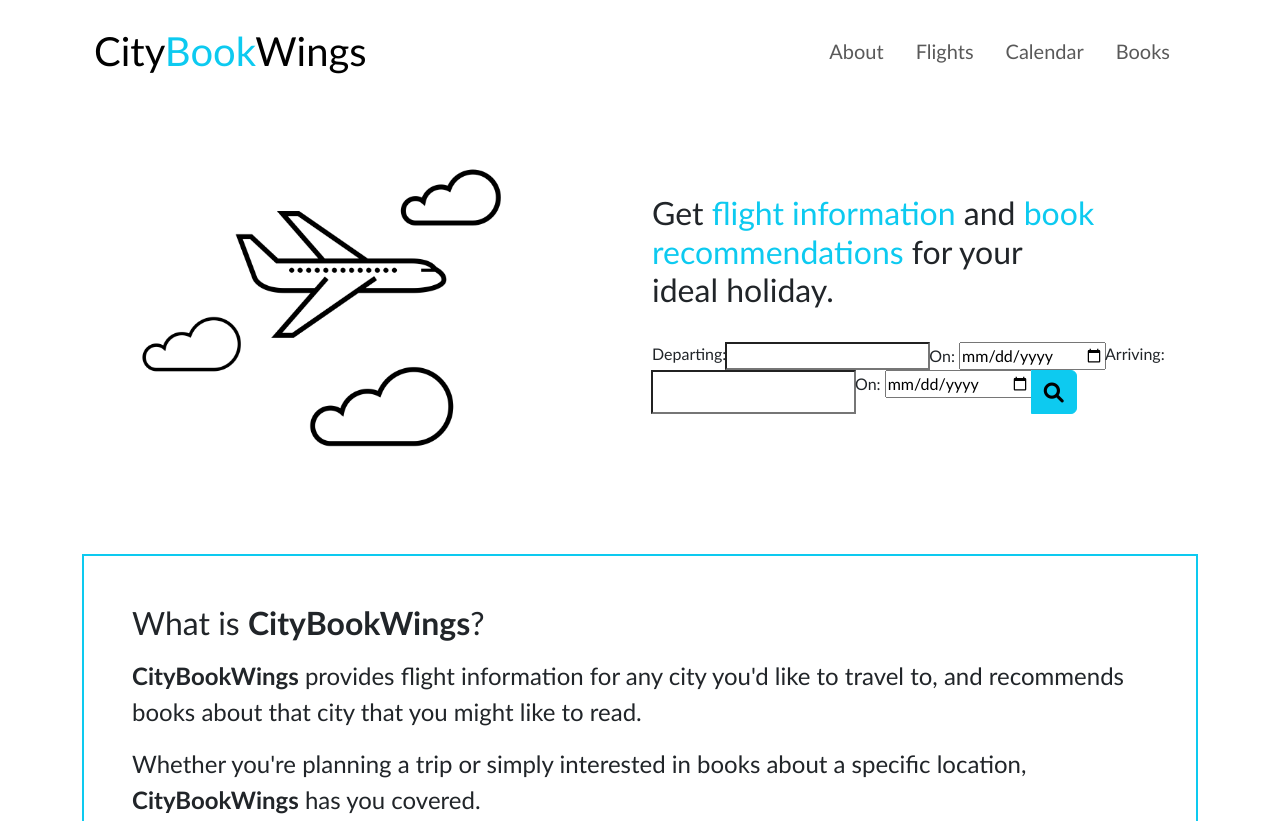
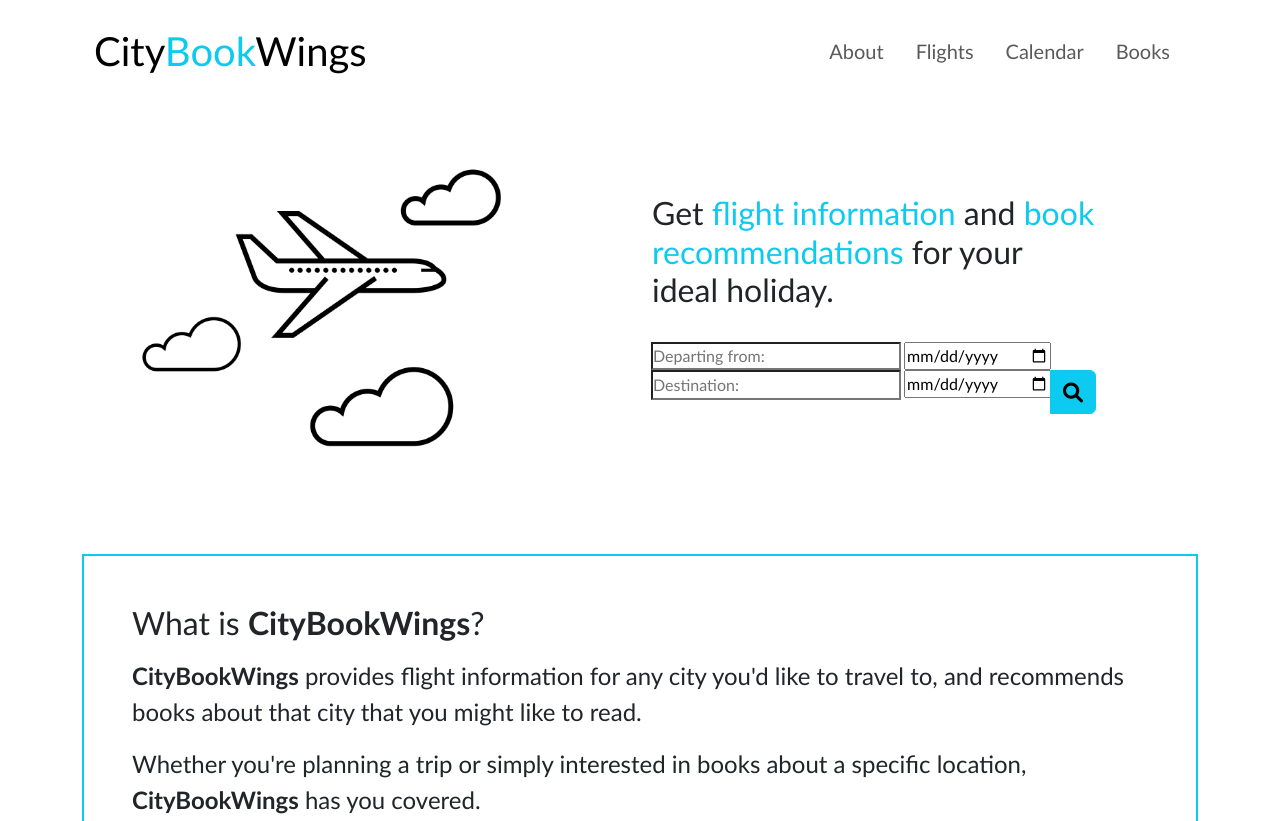
Before and after one commit to AoifeZ/city-book-wings, a plain HTML site: page index.html in a window 1280 px wide. Shown: the top 821 px of the page. Drawn offline with nearby package versions, Linux system fonts and the light colour scheme; no server answers.

Commit message:
must move updated, dynamic input fields into main

```diff
--- a/assets/style.css
+++ b/assets/style.css
@@ -14,9 +14,9 @@ body {
 .city-list{
   padding:0%;
   display: wrap;
+  width: 250px
 }
 
-/* #destination{
-padding: auto;
-height: 32px;
-} */
+#destination{
+  height:30px
+}
--- a/index.html
+++ b/index.html
@@ -56,23 +56,22 @@
 					<div class="row">
 						<div class="input-group">
 
-							<label for="departure">Departing:</label>
-<input list="departure-cities" class="city-list" name="departure" id="departure">
+							<label for="departure"></label>
+<input list="departure-cities" class="city-list" name="departure" id="departure" placeholder="Departing from:">
 <datalist class="cities "id="departure-cities">
 </datalist>
-
 <form>
-  <label for="dept-date">On:</label>
+  <label for="dept-date"></label>
   <input type="date" id="dept-date" name="dept-date">
 </form>
-							<label for="destination">Arriving:</label>
-							<input list="destination-cities" class="city-list" name="destination" id="destination">
+							<label for="destination"></label>
+							<input list="destination-cities" class="city-list" name="destination" id="destination" placeholder="Destination:">
 							<datalist class="cities" id="destination-cities">
 
 							</datalist>
 
 							<form>
-								<label for="return-date">On:</label>
+								<label for="return-date"></label>
 								<input type="date" id="return-date" name="return-date">
 							</form>
 							<button onclick="bookSubject()" class="btn btn-info fs-5" type="button">
```
